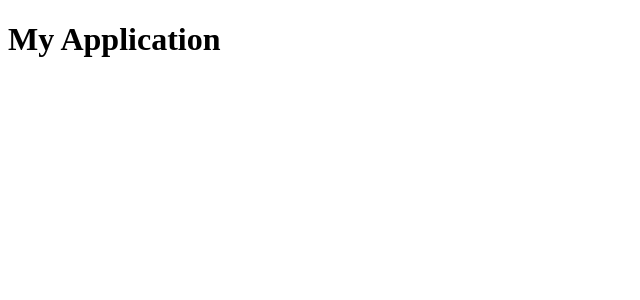
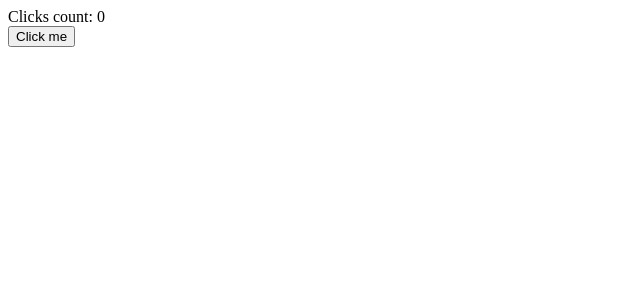
Before and after one commit to Jun-del/threejs-journey, a React (Create React App) app in the folder react-first-application/: page / in a window 1280 px wide. Shown: the top 300 px of the page, without its empty margins (0-640 px from the left). Built offline with nearby package versions, Linux system fonts and the light colour scheme.

Commit message:
Add hook to increment count on button click
Add hook to increment count on button click.

```diff
--- a/react-first-application/src/App.js
+++ b/react-first-application/src/App.js
@@ -1,5 +1,13 @@
+import Clicker from "./Clicker.js";
+
 export default function App() {
   console.log("App rendered");
 
-  return <h1>My Application</h1>;
+  return (
+    <>
+      <Clicker></Clicker>
+    </>
+  );
+
+  //   return <h1>My Application</h1>;
 }
--- /dev/null
+++ b/react-first-application/src/Clicker.js
@@ -0,0 +1,22 @@
+import { useState } from "react";
+
+export default function Clicker() {
+  //   const countState = useState(0);
+  //   const count = countState[0];
+  //   const setCount = countState[1];
+
+  const [count, setCount] = useState(0);
+
+  const buttonClick = () => {
+    setCount(count + 1);
+
+    // setCount((value) => value + 1);
+  };
+
+  return (
+    <div>
+      <div>Clicks count: {count}</div>
+      <button onClick={buttonClick}>Click me</button>
+    </div>
+  );
+}
```
